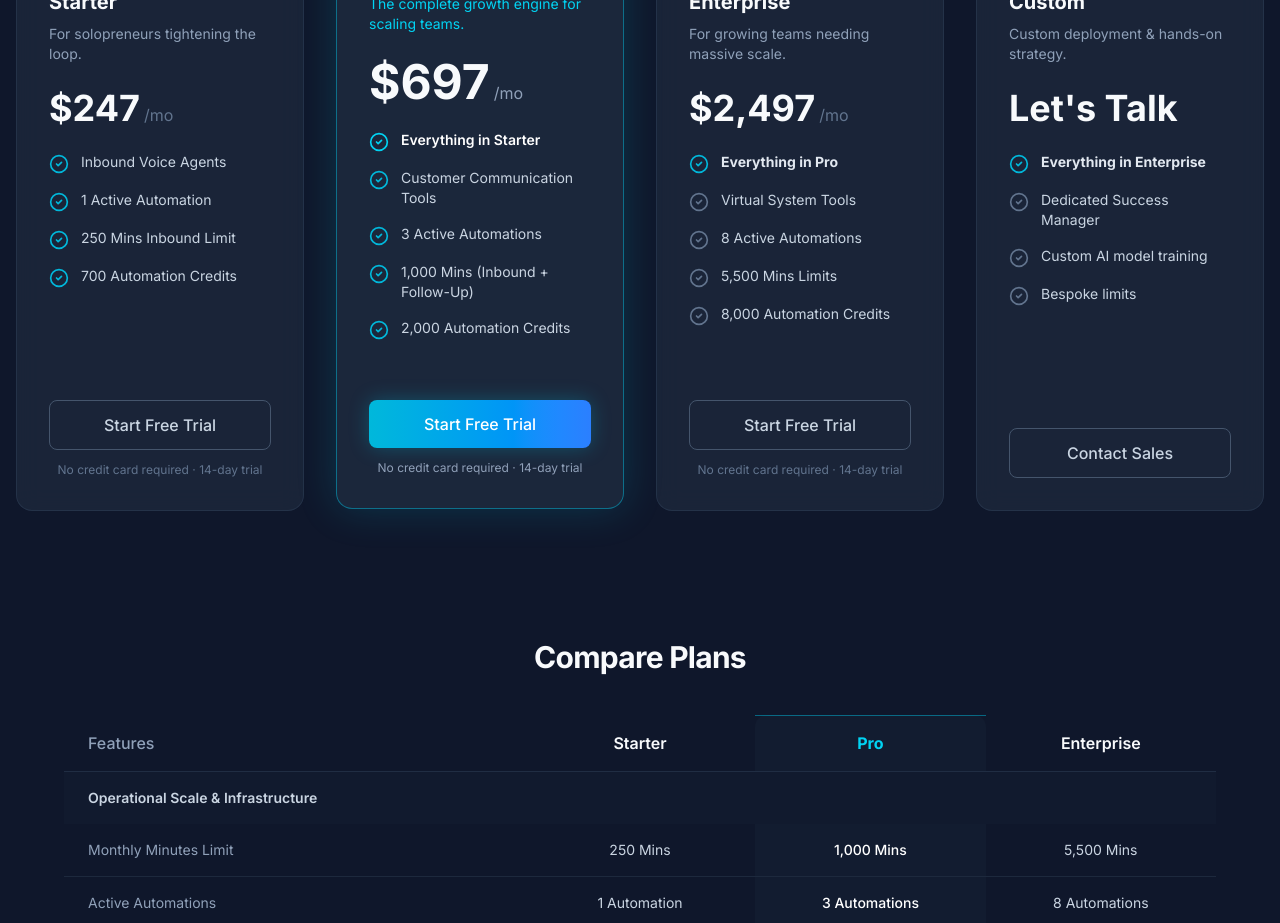
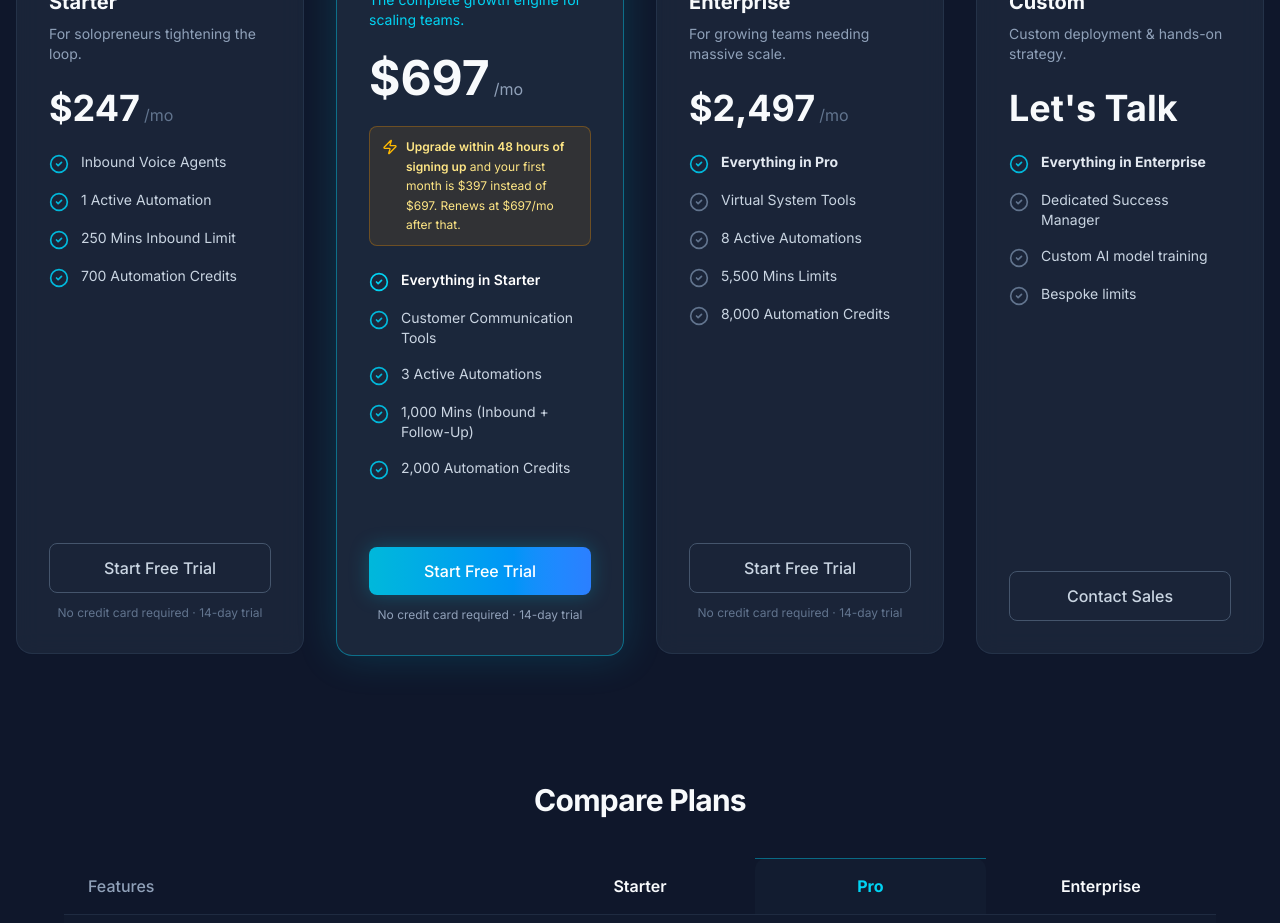
Before and after one commit to knoxified/knoxified-saas, a Next.js app: page / in a window 1280 px wide. Shown: the part 3900-4823 px from the top of the page. Built offline with nearby package versions, Linux system fonts and the light colour scheme.

Commit message:
Correct Pro card offer: one-time 97 first month if upgraded within 48h of signup, reverts to $697/mo -- accurate to the real mechanic, no 'Founding' framing

```diff
--- a/app/page.tsx
+++ b/app/page.tsx
@@ -728,6 +728,12 @@ export default function HomePage() {
               <span className="text-5xl font-bold text-slate-50">$697</span>
               <span className="text-slate-400">/mo</span>
             </div>
+            <div className="mb-6 flex items-start gap-2 rounded-lg border border-amber-500/30 bg-amber-500/10 px-3 py-2.5">
+              <Zap className="w-4 h-4 text-amber-400 shrink-0 mt-0.5" />
+              <p className="text-xs text-amber-200 leading-relaxed">
+                <span className="font-semibold">Upgrade within 48 hours of signing up</span> and your first month is $397 instead of $697. Renews at $697/mo after that.
+              </p>
+            </div>
             <ul className="space-y-4 mb-8 flex-1">
               <li className="flex items-start gap-3 text-sm text-white">
                 <CheckCircle2 className="w-5 h-5 text-cyan-400 shrink-0 mt-0.5" />
```
Also changed, not shown: 1 other file (tests, documents, lock files or other folders).
